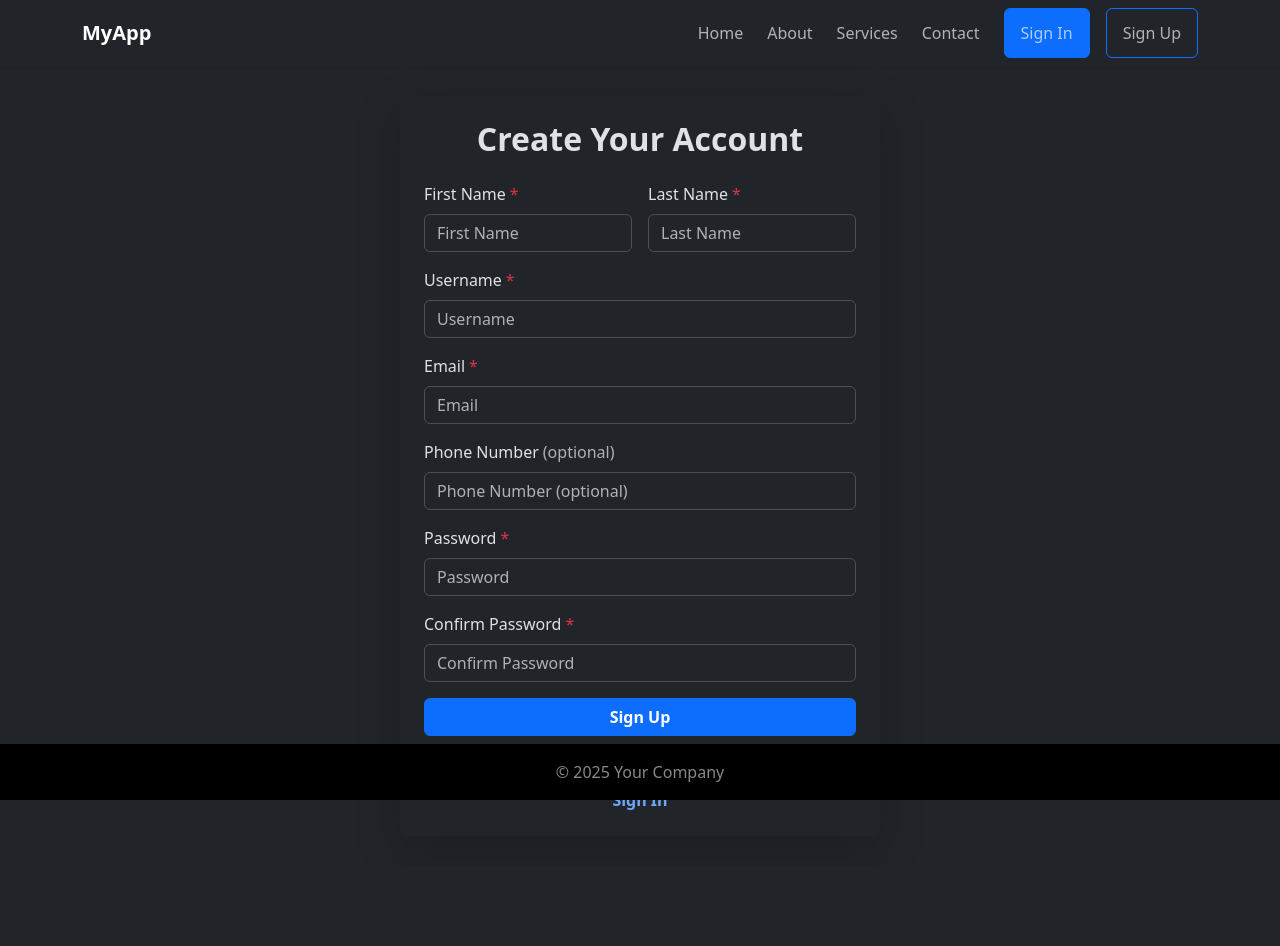
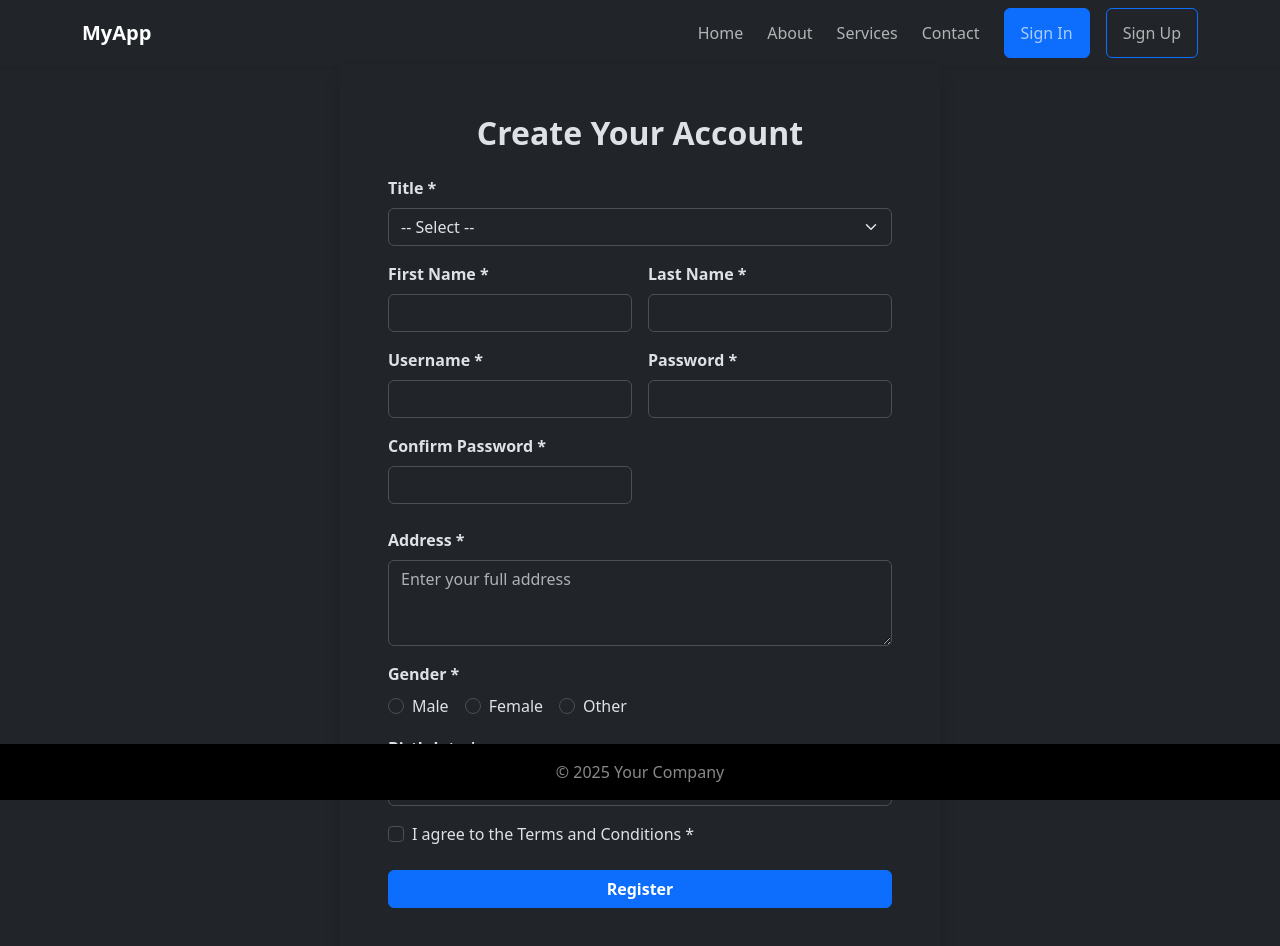
Before and after one commit to VacTuzX-dot/xfrontend, a Next.js app: page /signup in a window 1280 px wide. Shown: the top 946 px of the page. Before the commit the page ends 866 px from the top, so only its background shows below. Built offline with nearby package versions, Linux system fonts and the light colour scheme.

Commit message:
fix notify and layout forms

```diff
--- a/app/(auth)/signin/page.js
+++ b/app/(auth)/signin/page.js
@@ -1,38 +1,36 @@
 "use client";
 import React, { useState, useEffect } from "react";
 import "bootstrap/dist/css/bootstrap.min.css";
+import Notiflix from "notiflix";
 
-export default function SignInPage() {
+export default function LoginPage() {
   const [fadeIn, setFadeIn] = useState(false);
-  const [form, setForm] = useState({ email: "", password: "" });
+  const [form, setForm] = useState({
+    username: "",
+    password: "",
+    remember: false,
+  });
   const [errors, setErrors] = useState({});
   const [submitting, setSubmitting] = useState(false);
 
   useEffect(() => {
-    // Trigger fade-in animation on mount
     setTimeout(() => setFadeIn(true), 100);
   }, []);
 
   const validate = () => {
     const newErrors = {};
-    if (!form.email) {
-      newErrors.email = "Email is required";
-    } else if (!/\S+@\S+\.\S+/.test(form.email)) {
-      newErrors.email = "Email is invalid";
-    }
-    if (!form.password) {
-      newErrors.password = "Password is required";
-    } else if (form.password.length < 6) {
+    if (!form.username) newErrors.username = "Username is required";
+    if (!form.password) newErrors.password = "Password is required";
+    else if (form.password.length < 6)
       newErrors.password = "Password must be at least 6 characters";
-    }
     return newErrors;
   };
 
   const handleChange = (e) => {
-    setForm({ ...form, [e.target.name]: e.target.value });
-    setErrors({ ...errors, [e.target.name]: undefined });
+    const { name, type, value, checked } = e.target;
+    setForm({ ...form, [name]: type === "checkbox" ? checked : value });
+    setErrors({ ...errors, [name]: undefined });
   };
-
   const handleSubmit = (e) => {
     e.preventDefault();
     const validationErrors = validate();
@@ -41,60 +39,82 @@ export default function SignInPage() {
       return;
     }
     setSubmitting(true);
+
     setTimeout(() => {
       setSubmitting(false);
-      alert("Signed in!");
+
+      // สมมุติว่า login ผิด
+      const loginSuccess = false;
+
+      if (loginSuccess) {
+        Notiflix.Report.success(
+          "Login Successful",
+          "You have successfully signed in.",
+          "OK",
+          () => (window.location.href = "/")
+        );
+      } else {
+        Notiflix.Confirm.show(
+          "Login Failed",
+          "Incorrect email or password.<br/><br/>Forgot your password?",
+          "Reset Password",
+          "OK",
+          function okCb() {
+            window.location.href = "/forgotpassword";
+          },
+          function cancelCb() {
+            Notiflix.Notify.info("Try logging in again");
+          }
+        );
+      }
     }, 1000);
   };
 
   return (
-    <div className="container min-vh-100 d-flex align-items-center justify-content-center ">
+    <div className="container min-vh-100 d-flex align-items-center justify-content-center">
       <div
         className={`card shadow-lg p-4 rounded-4 border-0 animate__animated ${
           fadeIn ? "animate__fadeInDown" : ""
         }`}
-        style={{
-          maxWidth: "400px",
-          width: "100%",
-
-        }}
+        style={{ maxWidth: "420px", width: "100%" }}
       >
         <div className="text-center mb-4">
           <img
             src="https://cdn-icons-png.flaticon.com/512/295/295128.png"
-            alt="Sign In"
+            alt="Login"
             style={{ width: 56, marginBottom: 12, opacity: 0.85 }}
             className="animate__animated animate__bounce"
           />
-          <h2 className="fw-bold mb-1" style={{ color: "#6366f1" }}>
-            Welcome Back!
-          </h2>
-          <p className="text-muted mb-0">Sign in to continue</p>
+          <h2 className="fw-bold mb-1 text-primary">Welcome Back!</h2>
+          <p className="text-muted mb-0">Please sign in to your account</p>
         </div>
+
         <form onSubmit={handleSubmit} noValidate>
+          {/* Username */}
           <div className="mb-3">
-            <label htmlFor="email" className="form-label fw-semibold">
-              Email address
+            <label htmlFor="username" className="form-label fw-semibold">
+              Username
             </label>
             <input
-              type="email"
-              name="email"
-              id="email"
+              type="text"
+              name="username"
+              id="username"
               className={`form-control shadow-sm ${
-                errors.email ? "is-invalid" : ""
+                errors.username ? "is-invalid" : ""
               }`}
-              placeholder="Enter your email"
-              value={form.email}
+              placeholder="Enter your username"
+              value={form.username}
               onChange={handleChange}
               disabled={submitting}
-              required
               autoFocus
             />
-            {errors.email && (
-              <div className="invalid-feedback">{errors.email}</div>
+            {errors.username && (
+              <div className="invalid-feedback">{errors.username}</div>
             )}
           </div>
-          <div className="mb-3">
+
+          {/* Password */}
+          <div className="mb-2">
             <label htmlFor="password" className="form-label fw-semibold">
               Password
             </label>
@@ -109,12 +129,36 @@ export default function SignInPage() {
               value={form.password}
               onChange={handleChange}
               disabled={submitting}
-              required
             />
             {errors.password && (
               <div className="invalid-feedback">{errors.password}</div>
             )}
           </div>
+
+          {/* Remember Me + Forgot Password */}
+          <div className="d-flex justify-content-between align-items-center mb-3">
+            <div className="form-check">
+              <input
+                type="checkbox"
+                name="remember"
+                id="remember"
+                className="form-check-input"
+                checked={form.remember}
+                onChange={handleChange}
+              />
+              <label htmlFor="remember" className="form-check-label">
+                Remember me
+              </label>
+            </div>
+            <a
+              href="/forgot-password"
+              className="text-decoration-none text-primary small fw-semibold"
+            >
+              Forgot password?
+            </a>
+          </div>
+
+          {/* Submit Button */}
           <button
             type="submit"
             className="btn btn-primary w-100 fw-bold py-2"
@@ -122,37 +166,36 @@ export default function SignInPage() {
             style={{
               background: "linear-gradient(90deg, #6366f1 60%, #818cf8 100%)",
               border: "none",
-              boxShadow: "0 2px 8px rgba(99,102,241,0.15)",
+              boxShadow: "0 2px 8px rgba(99,102,241,0.2)",
             }}
           >
             {submitting ? (
-              <span>
+              <>
                 <span
                   className="spinner-border spinner-border-sm me-2"
                   role="status"
                   aria-hidden="true"
                 ></span>
-                Signing In...
-              </span>
+                Logging in...
+              </>
             ) : (
-              "Sign In"
+              "Login"
             )}
           </button>
         </form>
-        <div className="text-center mt-3">
+
+        {/* Register Link */}
+        <div className="text-center mt-4">
           <span className="text-muted">
-            Don't have an account?{" "}
-            <a
-              href="/signup"
-              className="fw-semibold"
-              style={{ color: "#6366f1" }}
-            >
-              Sign up
+            Don’t have an account?{" "}
+            <a href="/signup" className="fw-semibold text-primary">
+              Register here
             </a>
           </span>
         </div>
       </div>
-      {/* Animate.css CDN for quick animation */}
+
+      {/* Animate.css CDN */}
       <link
         rel="stylesheet"
         href="https://cdnjs.cloudflare.com/ajax/libs/animate.css/4.1.1/animate.min.css"
--- a/app/(auth)/signup/page.js
+++ b/app/(auth)/signup/page.js
@@ -1,88 +1,59 @@
 "use client";
 import React, { useState } from "react";
 import "bootstrap/dist/css/bootstrap.min.css";
-import { motion, AnimatePresence } from "framer-motion";
+import { motion } from "framer-motion";
+import Notiflix from "notiflix";
 
+// Form field configuration
 const fields = [
-  { name: "firstName", label: "First Name", type: "text", required: true },
-  { name: "lastName", label: "Last Name", type: "text", required: true },
-  { name: "username", label: "Username", type: "text", required: true },
-  { name: "email", label: "Email", type: "email", required: true },
-  { name: "phone", label: "Phone Number", type: "tel", required: false },
-  { name: "password", label: "Password", type: "password", required: true },
-  {
-    name: "confirmPassword",
-    label: "Confirm Password",
-    type: "password",
-    required: true,
-  },
+  { name: "firstName", label: "First Name", type: "text" },
+  { name: "lastName", label: "Last Name", type: "text" },
+  { name: "username", label: "Username", type: "text" },
+  { name: "password", label: "Password", type: "password" },
+  { name: "confirmPassword", label: "Confirm Password", type: "password" },
 ];
 
-const validateForm = (formData) => {
+const validateForm = (data) => {
   const errors = {};
-
-  // First Name
-  if (!formData.firstName.trim()) {
-    errors.firstName = "First name is required";
-  }
-
-  // Last Name
-  if (!formData.lastName.trim()) {
-    errors.lastName = "Last name is required";
-  }
-
-  // Username
-  if (!formData.username.trim()) {
-    errors.username = "Username is required";
-  } else if (formData.username.length < 3) {
-    errors.username = "Username must be at least 3 characters";
-  }
-
-  // Email
-  if (!formData.email.trim()) {
-    errors.email = "Email is required";
-  } else if (!/^[A-Z0-9._%+-]+@[A-Z0-9.-]+\.[A-Z]{2,}$/i.test(formData.email)) {
-    errors.email = "Invalid email address";
-  }
-
-  // Phone (optional, but validate if present)
-  if (formData.phone && !/^\+?\d{7,15}$/.test(formData.phone)) {
-    errors.phone = "Invalid phone number";
-  }
-
-  // Password
-  if (!formData.password) {
-    errors.password = "Password is required";
-  } else if (formData.password.length < 6) {
-    errors.password = "Password must be at least 6 characters";
-  }
-
-  // Confirm Password
-  if (!formData.confirmPassword) {
-    errors.confirmPassword = "Please confirm your password";
-  } else if (formData.password !== formData.confirmPassword) {
-    errors.confirmPassword = "Passwords do not match";
-  }
-
+  if (!data.prefix) errors.prefix = "Please select a title.";
+  if (!data.firstName) errors.firstName = "First name is required.";
+  if (!data.lastName) errors.lastName = "Last name is required.";
+  if (!data.username) errors.username = "Username is required.";
+  if (!data.password || data.password.length < 6)
+    errors.password = "Password must be at least 6 characters.";
+  if (data.confirmPassword !== data.password)
+    errors.confirmPassword = "Passwords do not match.";
+  if (!data.gender) errors.gender = "Please select your gender.";
+  if (!data.birthdate) errors.birthdate = "Please select your birthdate.";
+  if (!data.address) errors.address = "Address is required.";
+  if (!data.accepted) errors.accepted = "You must accept the terms.";
   return errors;
 };
 
-export default function SignUpPage() {
+export default function RegisterForm() {
   const [formData, setFormData] = useState({
-    email: "",
-    password: "",
-    confirmPassword: "",
+    prefix: "",
     firstName: "",
     lastName: "",
     username: "",
-    phone: "",
+    password: "",
+    confirmPassword: "",
+    gender: "",
+    birthdate: "",
+    address: "",
+    accepted: false,
   });
+
   const [errors, setErrors] = useState({});
   const [submitted, setSubmitted] = useState(false);
 
   const handleChange = (e) => {
-    setFormData({ ...formData, [e.target.name]: e.target.value });
-    setErrors({ ...errors, [e.target.name]: undefined });
+    const { name, value, type, checked } = e.target;
+    setFormData((prev) => ({
+      ...prev,
+      [name]: type === "checkbox" ? checked : value,
+    }));
+    setErrors((prev) => ({ ...prev, [name]: undefined }));
   };
 
   const handleSubmit = (e) => {
@@ -93,132 +64,162 @@ export default function SignUpPage() {
     if (Object.keys(validationErrors).length === 0) {
       setSubmitted(true);
       setTimeout(() => {
-        setSubmitted(false);
-        // Redirect or show success message here
+        Notiflix.Report.success(
+          "Login Successful",
+          "You have successfully signed in.",
+          "OK",
+          () => (window.location.href = "/")
+        );
       }, 1500);
     }
   };
 
   return (
-    <div className="container min-vh-100 d-flex align-items-center justify-content-center ">
+    <div className="container min-vh-100 d-flex align-items-center justify-content-center">
       <motion.div
-        initial={{ opacity: 0, scale: 0.95, y: 40 }}
-        animate={{ opacity: 1, scale: 1, y: 0 }}
-        transition={{ duration: 0.6, ease: "easeOut" }}
-        className="card shadow-lg p-4 border-0"
-        style={{ maxWidth: "480px", width: "100%" }}
+        className="card p-5 shadow border-0 w-100"
+        style={{ maxWidth: 600 }}
+        initial={{ opacity: 0, y: 30 }}
+        animate={{ opacity: 1, y: 0 }}
+        transition={{ duration: 0.5 }}
       >
-        <motion.h2
-          initial={{ opacity: 0, y: -20 }}
-          animate={{ opacity: 1, y: 0 }}
-          transition={{ delay: 0.2 }}
-          className="text-center mb-4 fw-bold"
+        <h2 className="text-center fw-bold mb-4">Create Your Account</h2>
+
+        <form onSubmit={handleSubmit} noValidate>
+          {/* Prefix */}
+          <div className="mb-3">
+            <label className="form-label fw-semibold">Title *</label>
+            <select
+              name="prefix"
+              value={formData.prefix}
+              onChange={handleChange}
+              className={`form-select ${errors.prefix ? "is-invalid" : ""}`}
             >
-          Create Your Account
-        </motion.h2>
-        <form onSubmit={handleSubmit} noValidate>
-          <div className="row g-3 mb-3">
-            {fields.slice(0, 2).map((field, idx) => (
+              <option value="">-- Select --</option>
+              <option value="Mr.">Mr.</option>
+              <option value="Mrs.">Mrs.</option>
+              <option value="Ms.">Ms.</option>
+            </select>
+            {errors.prefix && (
+              <div className="invalid-feedback">{errors.prefix}</div>
+            )}
+          </div>
+
+          {/* Form fields */}
+          <div className="row g-3">
+            {fields.map((field) => (
               <div className="col-md-6" key={field.name}>
-                <label className="form-label">
-                  {field.label}
-                  {field.required && (
-                    <span className="text-danger ms-1">*</span>
-                  )}
-                  {!field.required && (
-                    <span className="text-muted ms-1">(optional)</span>
-                  )}
+                <label className="form-label fw-semibold">
+                  {field.label} *
                 </label>
                 <input
                   type={field.type}
                   name={field.name}
+                  value={formData[field.name]}
+                  onChange={handleChange}
                   className={`form-control ${
                     errors[field.name] ? "is-invalid" : ""
                   }`}
-                  placeholder={field.label}
-                  value={formData[field.name]}
-                  onChange={handleChange}
-                  required={field.required}
                 />
-                <AnimatePresence>
                 {errors[field.name] && (
-                    <motion.div
-                      className="invalid-feedback"
-                      initial={{ opacity: 0, y: -5 }}
-                      animate={{ opacity: 1, y: 0 }}
-                      exit={{ opacity: 0, y: -5 }}
-                    >
-                      {errors[field.name]}
-                    </motion.div>
+                  <div className="invalid-feedback">{errors[field.name]}</div>
                 )}
-                </AnimatePresence>
               </div>
             ))}
           </div>
-          {fields.slice(2).map((field) => (
-            <div className="mb-3" key={field.name}>
-              <label className="form-label">
-                {field.label}
-                {field.required && <span className="text-danger ms-1">*</span>}
-                {!field.required && (
-                  <span className="text-muted ms-1">(optional)</span>
+
+          {/* Address */}
+          <div className="mb-3 mt-4">
+            <label className="form-label fw-semibold">Address *</label>
+            <textarea
+              name="address"
+              rows={3}
+              value={formData.address}
+              onChange={handleChange}
+              className={`form-control ${errors.address ? "is-invalid" : ""}`}
+              placeholder="Enter your full address"
+            />
+            {errors.address && (
+              <div className="invalid-feedback">{errors.address}</div>
             )}
-              </label>
+          </div>
+
+          {/* Gender */}
+          <div className="mb-3">
+            <label className="form-label fw-semibold">Gender *</label>
+            <div>
+              {["Male", "Female", "Other"].map((g) => (
+                <div className="form-check form-check-inline" key={g}>
                   <input
-                type={field.type}
-                name={field.name}
-                className={`form-control ${
-                  errors[field.name] ? "is-invalid" : ""
-                }`}
-                placeholder={
-                  field.required ? field.label : `${field.label} (optional)`
-                }
-                value={formData[field.name]}
+                    className="form-check-input"
+                    type="radio"
+                    name="gender"
+                    value={g}
+                    checked={formData.gender === g}
                     onChange={handleChange}
-                required={field.required}
                   />
-              <AnimatePresence>
-                {errors[field.name] && (
-                  <motion.div
-                    className="invalid-feedback"
-                    initial={{ opacity: 0, y: -5 }}
-                    animate={{ opacity: 1, y: 0 }}
-                    exit={{ opacity: 0, y: -5 }}
-                  >
-                    {errors[field.name]}
-                  </motion.div>
-                )}
-              </AnimatePresence>
+                  <label className="form-check-label">{g}</label>
                 </div>
               ))}
+              {errors.gender && (
+                <div className="text-danger small mt-1">{errors.gender}</div>
+              )}
+            </div>
+          </div>
+
+          {/* Birthdate */}
+          <div className="mb-3">
+            <label className="form-label fw-semibold">Birthdate *</label>
+            <input
+              type="date"
+              name="birthdate"
+              value={formData.birthdate}
+              onChange={handleChange}
+              className={`form-control ${errors.birthdate ? "is-invalid" : ""}`}
+            />
+            {errors.birthdate && (
+              <div className="invalid-feedback">{errors.birthdate}</div>
+            )}
+          </div>
+
+          {/* Terms */}
+          <div className="form-check mb-4">
+            <input
+              type="checkbox"
+              name="accepted"
+              checked={formData.accepted}
+              onChange={handleChange}
+              className={`form-check-input ${
+                errors.accepted ? "is-invalid" : ""
+              }`}
+              id="termsCheckbox"
+            />
+            <label htmlFor="termsCheckbox" className="form-check-label">
+              I agree to the Terms and Conditions *
+            </label>
+            {errors.accepted && (
+              <div className="text-danger small">{errors.accepted}</div>
+            )}
+          </div>
+
+          {/* Submit button */}
           <motion.button
+            type="submit"
+            className="btn btn-primary w-100 fw-bold"
             whileHover={{ scale: 1.03 }}
             whileTap={{ scale: 0.97 }}
-            className="btn btn-primary w-100 fw-bold"
-            type="submit"
             disabled={submitted}
           >
             {submitted ? (
-              <span>
-                <span className="spinner-border spinner-border-sm me-2"></span>
-                Signing Up...
-              </span>
+              <>
+                <span className="spinner-border spinner-border-sm me-2" />
+                Registering...
+              </>
             ) : (
-              "Sign Up"
+              "Register"
             )}
           </motion.button>
         </form>
-        <motion.div
-          initial={{ opacity: 0, y: 10 }}
-          animate={{ opacity: 1, y: 0 }}
-          transition={{ delay: 0.5 }}
-          className="text-center mt-4"
-        >
-          <p className="text-muted mb-1">Already have an account?</p>
-          <a href="/signin" className="text-decoration-none fw-semibold">
-            Sign In
-          </a>
-        </motion.div>
       </motion.div>
     </div>
   );
--- a/app/components/carousel.js
+++ b/app/components/carousel.js
@@ -1,5 +1,6 @@
 "use client";
 import { useEffect } from "react";
+
 export default function Carousel() {
   useEffect(() => {
     import("bootstrap/dist/js/bootstrap.bundle.min.js");
--- a/package.json
+++ b/package.json
@@ -15,6 +15,7 @@
     "framer-motion": "^12.23.6",
     "lenis": "^1.3.5",
     "next": "15.3.5",
+    "notiflix": "^3.2.8",
     "react": "^19.1.0",
     "react-bootstrap": "^2.10.10",
     "react-dom": "^19.1.0"
```
Also changed, not shown: 1 other file (tests, documents, lock files or other folders). Lines whose indentation alone changed are shown as unchanged.
